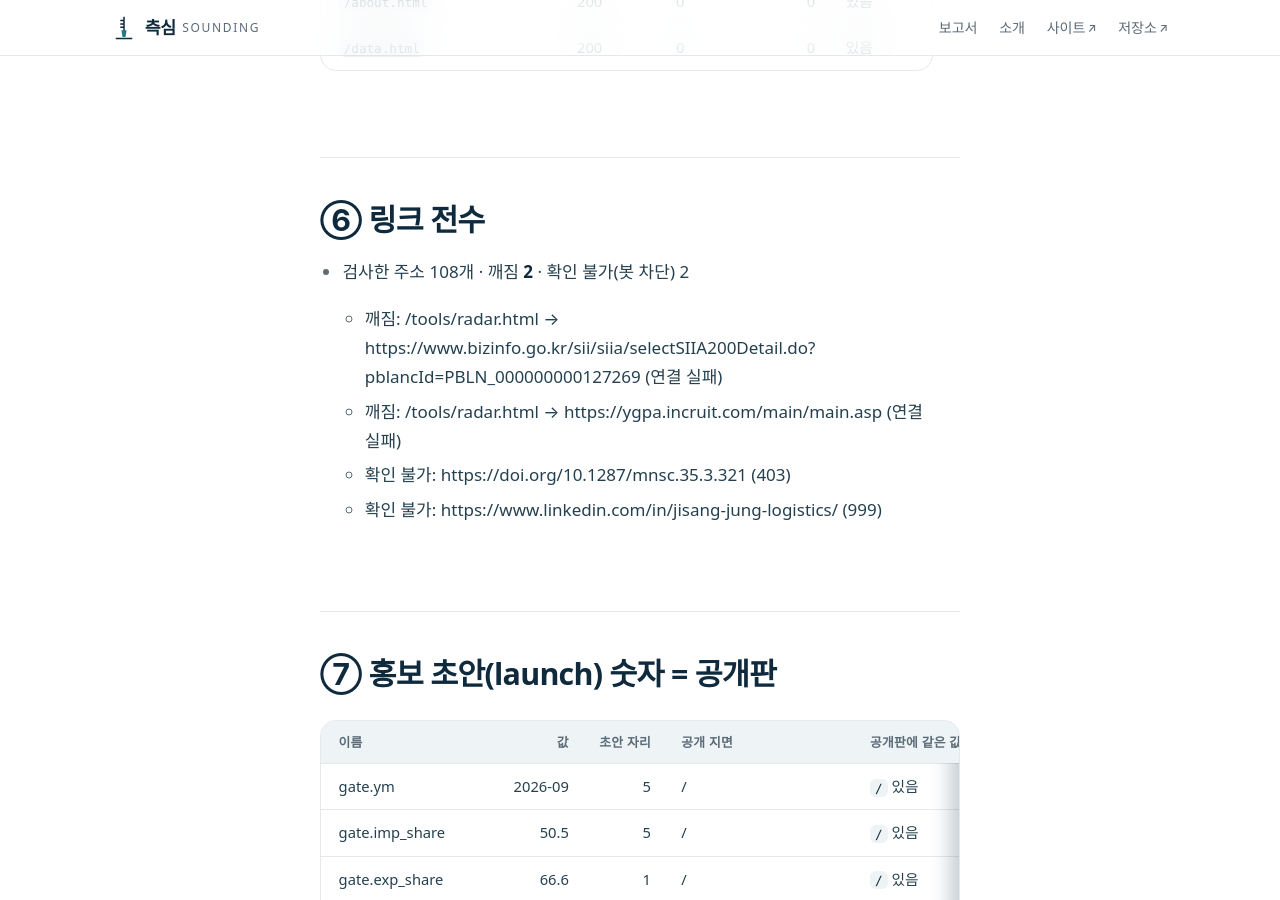
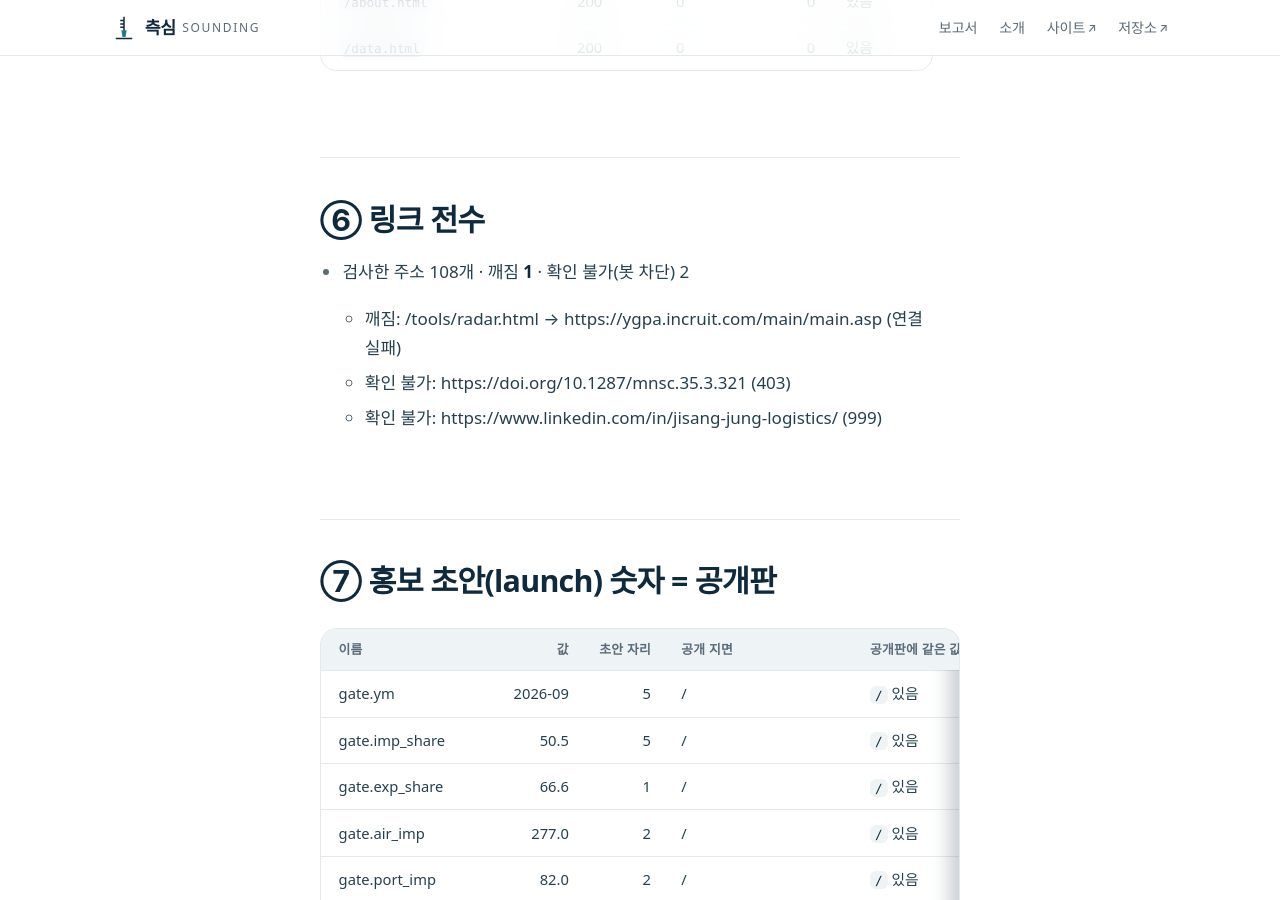
Before and after one commit to jisangj03-dev/incheon-port-analysis, a Jekyll site: the page built from docs/실물점검.md, in a window 1280 px wide and 900 px high, scrolled down 3210 px. Built offline with Jekyll 4.4.1, drawn with Linux system fonts in a browser that asks for light colours; some web fonts are replaced; our own code applies the rules of GitHub Pages for plain Markdown files; some of the changed text lies outside the part shown.

```diff
--- a/docs/실물점검.md
+++ b/docs/실물점검.md
@@ -66,8 +66,7 @@
 
 ## ⑥ 링크 전수
 
-- 검사한 주소 108개 · 깨짐 **2** · 확인 불가(봇 차단) 2
-  - 깨짐: /tools/radar.html → https://www.bizinfo.go.kr/sii/siia/selectSIIA200Detail.do?pblancId=PBLN_000000000127269 (연결 실패)
+- 검사한 주소 108개 · 깨짐 **1** · 확인 불가(봇 차단) 2
   - 깨짐: /tools/radar.html → https://ygpa.incruit.com/main/main.asp (연결 실패)
   - 확인 불가: https://doi.org/10.1287/mnsc.35.3.321 (403)
   - 확인 불가: https://www.linkedin.com/in/jisang-jung-logistics/ (999)
@@ -124,7 +123,6 @@
 - 기준: KOSIS(수도권 대형소매점 · 전국 온라인쇼핑) · 공개판 줄: 「href="#ax-retail" data-astro-cid-ydleei73> 유통 수도권 대형소매점 3.9 조 원 수도권 대형소매점 판매액 2026-08 · 전년비 +3.0% 서울·인천·경기 대형소매점(백화점·대형마트) 판매액 2026-08 · 작년 같은 달 +3.0% · 전국 온라인쇼」
 - 찾을 값 5 · 빠진 값 0
 
-## 판정 — 어긋남 2
+## 판정 — 어긋남 1
 
-- 링크 깨짐 /tools/radar.html → https://www.bizinfo.go.kr/sii/siia/selectSIIA200Detail.do?pblancId=PBLN_000000000127269 (연결 실패)
 - 링크 깨짐 /tools/radar.html → https://ygpa.incruit.com/main/main.asp (연결 실패)
```
Also changed, not shown: other parts of docs/실물점검.md (+3 -3 lines), docs/live-shots/delivery-reach-map-560.png, docs/live-shots/home--1520x730.png, docs/live-shots/home--390x844.png.
